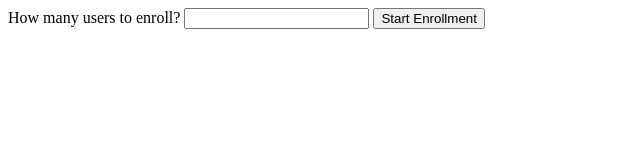
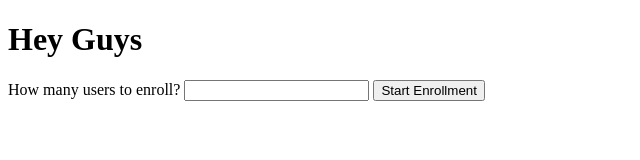
Before and after one commit to jithinpappan0/Sample, a plain HTML site: page index.html in a window 1280 px wide. Shown: the whole page, without its empty margins (0-640 px from the left). Drawn offline with Linux system fonts and the light colour scheme.

Commit message:
addressing

```diff
--- a/index.html
+++ b/index.html
@@ -3,6 +3,7 @@
 <head>
   <meta charset="UTF-8">
   <title>User Enrollment</title>
+  <h1>Hey Guys</h1>
 </head>
 <body>
   <div id="setup">
```
